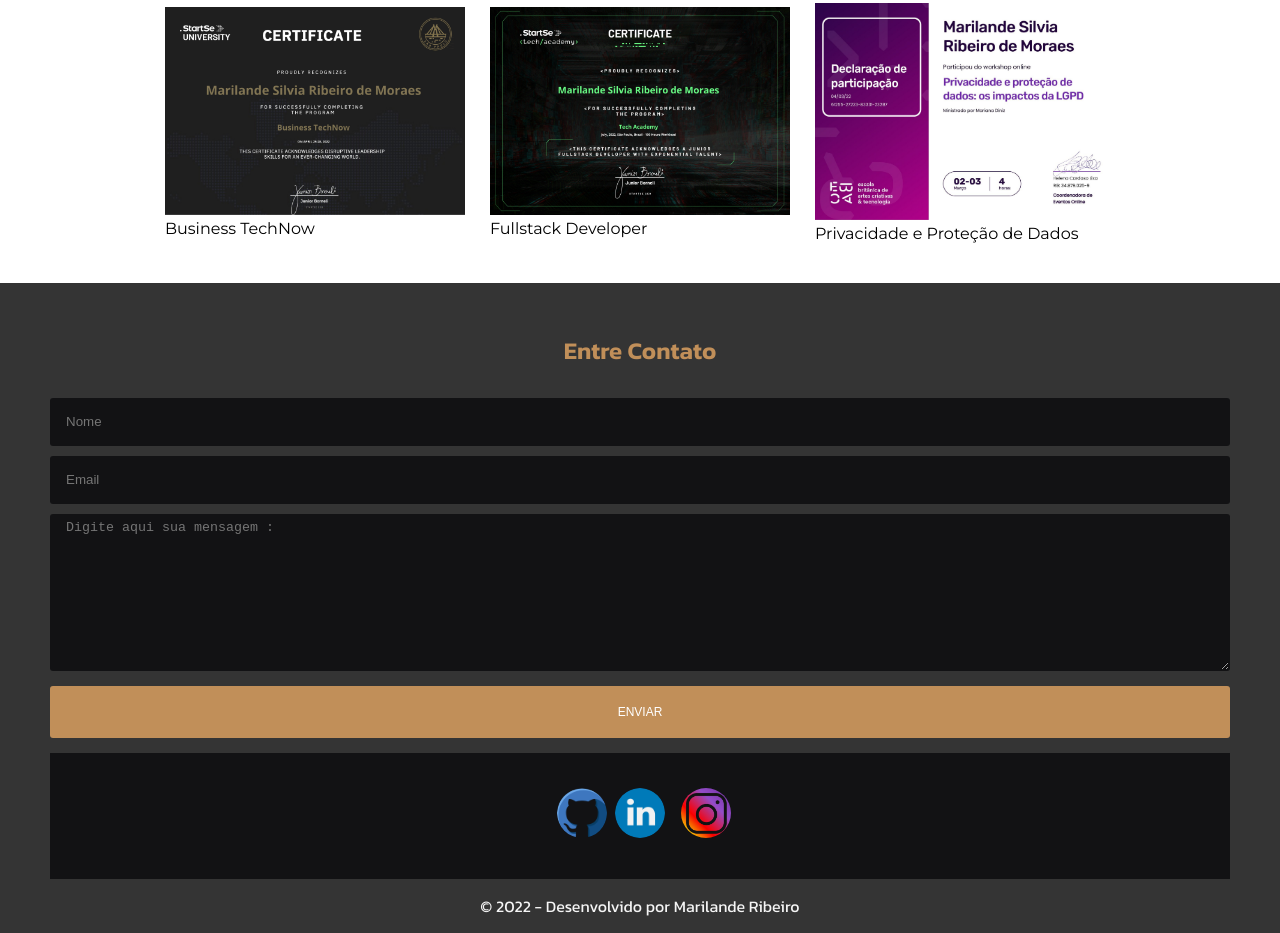
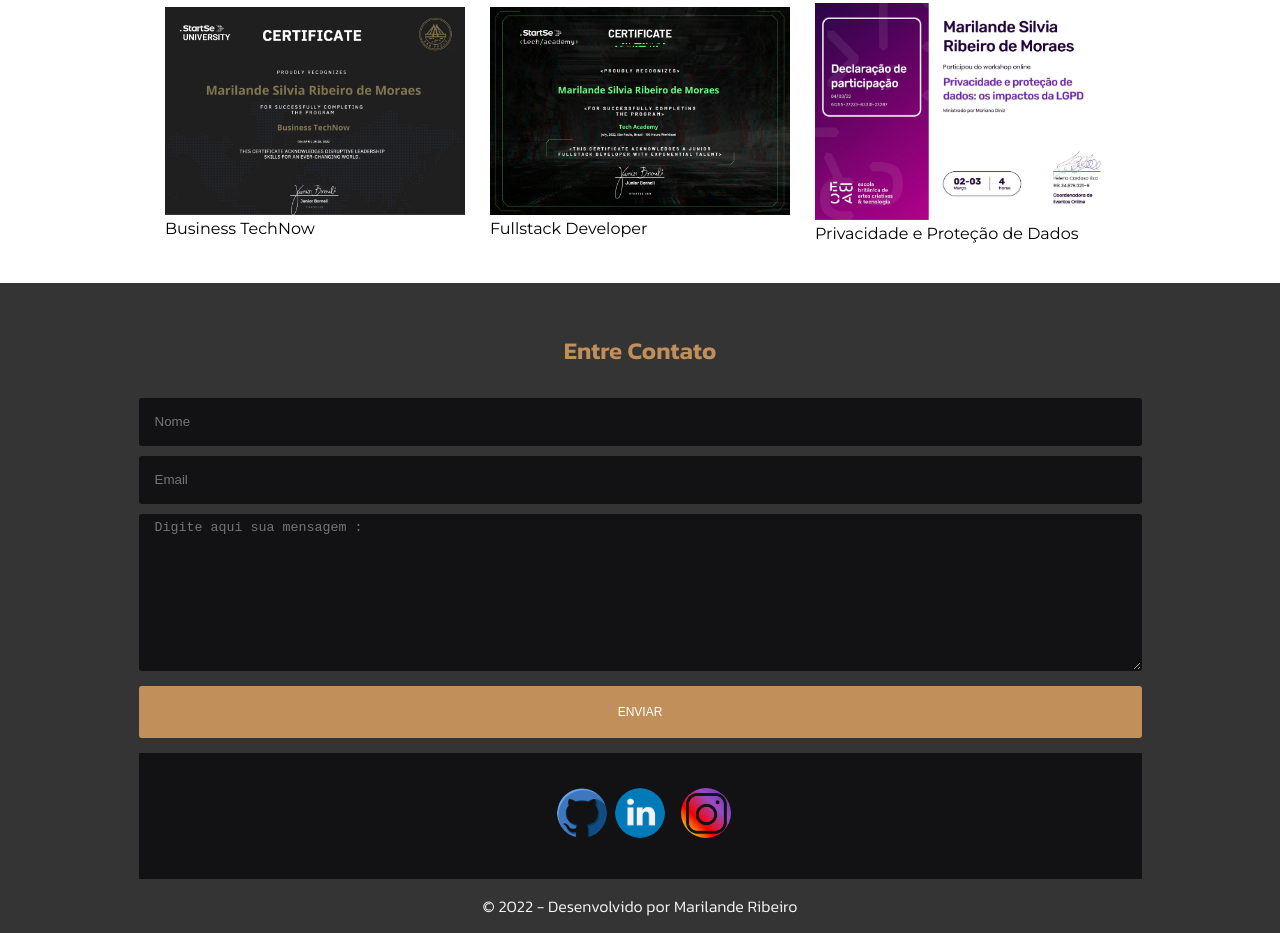
Before and after one commit to mosiahrs/portifolioCliente, a plain HTML site: page index.html in a window 1280 px wide. Shown: the part 3102-4035 px from the top of the page. Drawn offline with Linux system fonts and the light colour scheme.

Commit message:
Add files via upload

```diff
--- a/css/responsive.css
+++ b/css/responsive.css
@@ -46,6 +46,12 @@
         justify-content: center;
         align-items: center;
     }
+
+    footer form,
+    footer .social_container{
+        max-width: 85%;
+    }
+
 }
 
 @media (max-width: 456px) {
@@ -55,3 +61,10 @@
         opacity: 0.9;
     }
 }
+
+@media (max-width: 550px) {
+
+    footer{
+        padding: 25px;
+    }
+}
--- a/css/style.css
+++ b/css/style.css
@@ -266,4 +266,5 @@ footer .social_container {
 footer p {
     color: whitesmoke;
     margin-top: 15px;
+    font-weight: lighter;
 }
```
